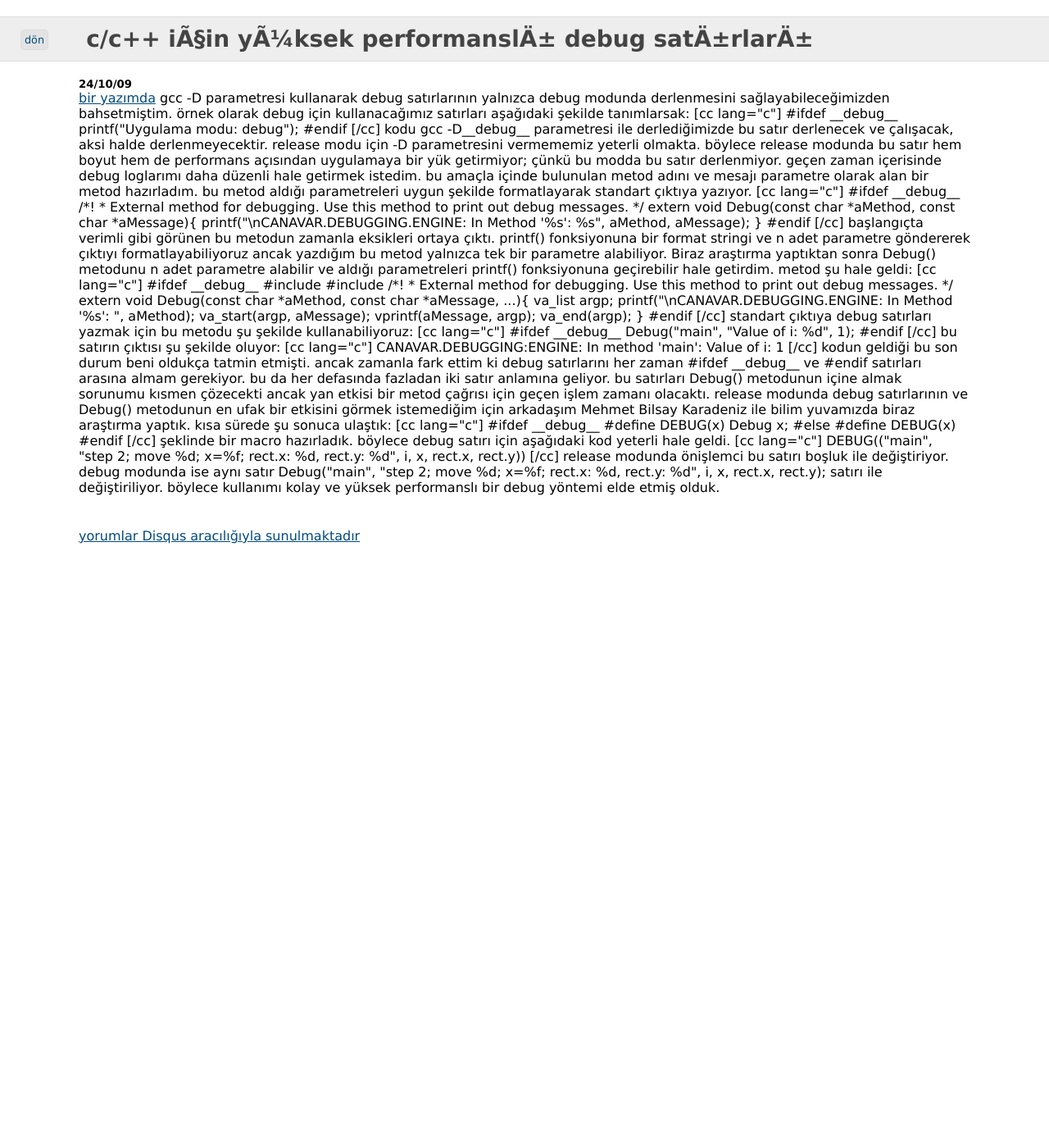
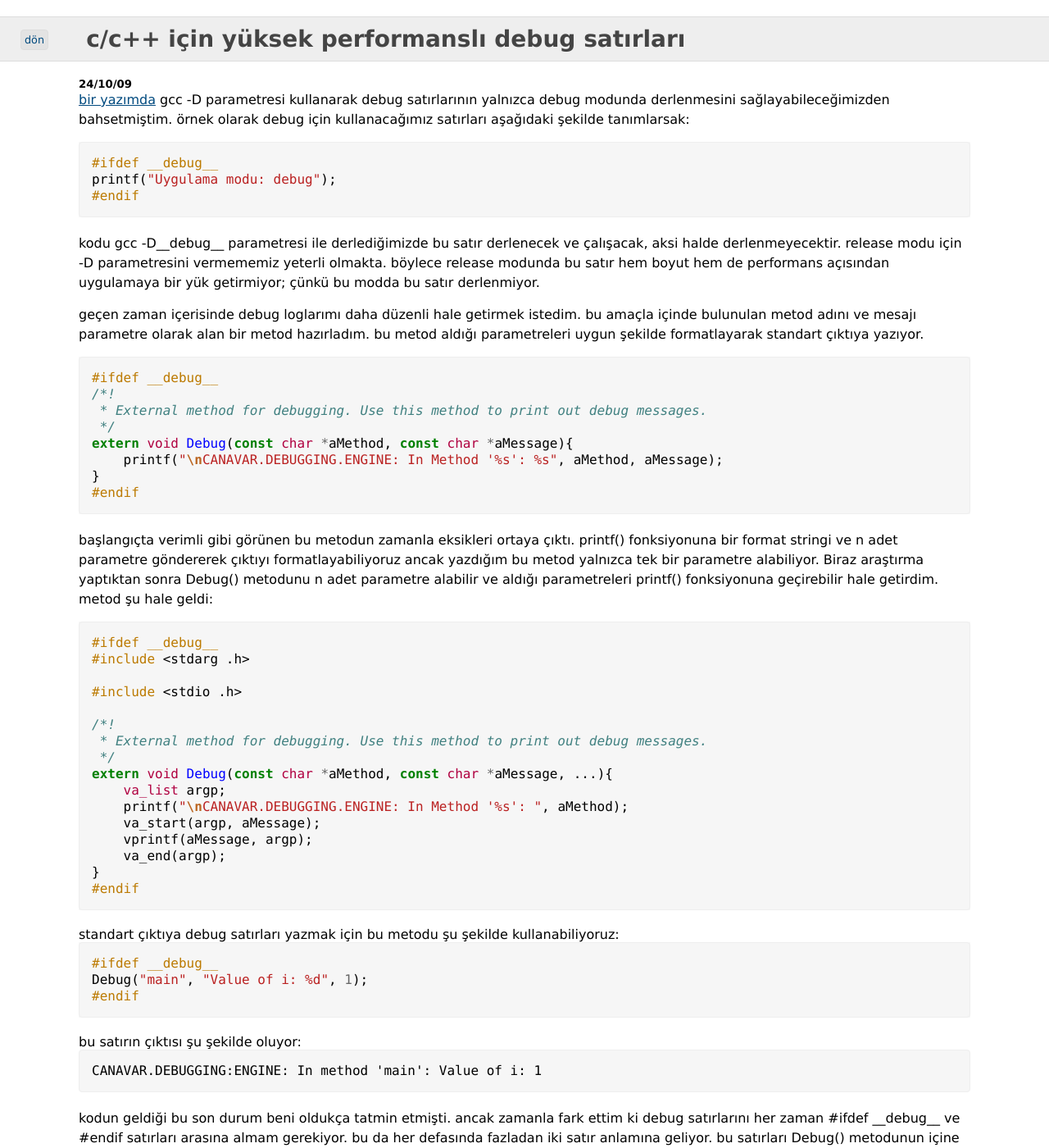
Before and after one commit to fehmicansaglam/fehmicansaglam.github.com, a Jekyll site: the page built from _posts/2009-10-24-c-cplusplus-icin-yuksek-performansli-debug-satirlari.html, in a window 1280 px wide and 1400 px high. Shown: the whole window at 82% size. Built offline with Jekyll 4.4.1, drawn with Linux system fonts in a browser that asks for light colours; comment, search, counter and statistics services are not loaded; some of the changed text lies outside the part shown.

Commit message:
Fix format

```diff
--- a/_posts/2009-10-24-cc-icin-yuksek-performansli-debug-satirlari.html
+++ b/_posts/2009-10-24-c-cplusplus-icin-yuksek-performansli-debug-satirlari.html
@@ -1,32 +1,27 @@
 ---
-meta:
-  dsq_thread_id: "400998565"
-  _edit_last: "1"
-type: post
-title: "c/c++ i\xC3\xA7in y\xC3\xBCksek performansl\xC4\xB1 debug sat\xC4\xB1rlar\xC4\xB1"
-status: publish
+title: c/c++ için yüksek performanslı debug satırları
 layout: post
-published: true
-tags:
-- !binary |
-  QmVuaW0gacOnaW4gYsO8ecO8ayBhbWEgaW5zYW5sxLFrIGnDp2luIGvDvMOn
-  w7xrIMWfZXlsZXI=
+---
 
-- canavARGE
----
+<p>
 <a href="http://fehmicans.net/blog/2008/06/11/gcc-parametreleri/">bir yazımda</a> gcc -D parametresi kullanarak debug satırlarının yalnızca debug modunda derlenmesini sağlayabileceğimizden bahsetmiştim. örnek olarak debug için kullanacağımız satırları aşağıdaki şekilde tanımlarsak:
+</p>
 
-[cc lang="c"]
+{% highlight c %}
 #ifdef __debug__
 printf("Uygulama modu: debug");
 #endif
-[/cc]
+{% endhighlight %}
 
+<p>
 kodu gcc -D__debug__ parametresi ile derlediğimizde bu satır derlenecek ve çalışacak, aksi halde derlenmeyecektir. release modu için -D parametresini vermememiz yeterli olmakta. böylece release modunda bu satır hem boyut hem de performans açısından uygulamaya bir yük getirmiyor; çünkü bu modda bu satır derlenmiyor.
-<!--more-->
+</p>
+
+<p>
 geçen zaman içerisinde debug loglarımı daha düzenli hale getirmek istedim. bu amaçla içinde bulunulan metod adını ve mesajı parametre olarak alan bir metod hazırladım. bu metod aldığı parametreleri uygun şekilde formatlayarak standart çıktıya yazıyor.
+</p>
 
-[cc lang="c"]
+{% highlight c %}
 #ifdef __debug__
 /*!
  * External method for debugging. Use this method to print out debug messages.
@@ -35,11 +30,13 @@
     printf("\nCANAVAR.DEBUGGING.ENGINE: In Method '%s': %s", aMethod, aMessage);
 }
 #endif
-[/cc]
+{% endhighlight %}
 
+<p>
 başlangıçta verimli gibi görünen bu metodun zamanla eksikleri ortaya çıktı. printf() fonksiyonuna bir format stringi ve n adet parametre göndererek çıktıyı formatlayabiliyoruz ancak yazdığım bu metod yalnızca tek bir parametre alabiliyor. Biraz araştırma yaptıktan sonra Debug() metodunu n adet parametre alabilir ve aldığı parametreleri printf() fonksiyonuna geçirebilir hale getirdim. metod şu hale geldi:
+</p>
 
-[cc lang="c"]
+{% highlight c %}
 #ifdef __debug__
 #include <stdarg .h>
 #include <stdio .h>
@@ -54,36 +51,38 @@
     va_end(argp);
 }
 #endif
-[/cc]
+{% endhighlight %}
 
 standart çıktıya debug satırları yazmak için bu metodu şu şekilde kullanabiliyoruz:
 
-[cc lang="c"]
+{% highlight c %}
 #ifdef __debug__
 Debug("main", "Value of i: %d", 1);
 #endif
-[/cc]
+{% endhighlight %}
 
 bu satırın çıktısı şu şekilde oluyor:
 
-[cc lang="c"]
+<pre>
 CANAVAR.DEBUGGING:ENGINE: In method 'main': Value of i: 1
-[/cc]
+</pre>
 
+<p>
 kodun geldiği bu son durum beni oldukça tatmin etmişti. ancak zamanla fark ettim ki debug satırlarını her zaman #ifdef __debug__ ve #endif satırları arasına almam gerekiyor. bu da her defasında fazladan iki satır anlamına geliyor. bu satırları Debug() metodunun içine almak sorunumu kısmen çözecekti ancak yan etkisi bir metod çağrısı için geçen işlem zamanı olacaktı. release modunda debug satırlarının ve Debug() metodunun en ufak bir etkisini görmek istemediğim için arkadaşım Mehmet Bilsay Karadeniz ile bilim yuvamızda biraz araştırma yaptık. kısa sürede şu sonuca ulaştık:
+</p>
 
-[cc lang="c"]
+{% highlight c %}
 #ifdef __debug__
 #define DEBUG(x) Debug x;
 #else
 #define DEBUG(x)
 #endif
-[/cc]
+{% endhighlight %}
 
 şeklinde bir macro hazırladık. böylece debug satırı için aşağıdaki kod yeterli hale geldi.
 
-[cc lang="c"]
+<pre>
 DEBUG(("main", "step 2; move %d; x=%f; rect.x: %d, rect.y: %d", i, x, rect.x, rect.y))
-[/cc]
+</pre>
 
-release modunda önişlemci bu satırı boşluk ile değiştiriyor. debug modunda ise aynı satır Debug("main", "step 2; move %d; x=%f; rect.x: %d, rect.y: %d", i, x, rect.x, rect.y); satırı ile değiştiriliyor. böylece kullanımı kolay ve yüksek performanslı bir debug yöntemi elde etmiş olduk.</stdio></stdarg>
+release modunda önişlemci bu satırı boşluk ile değiştiriyor. debug modunda ise aynı satır Debug("main", "step 2; move %d; x=%f; rect.x: %d, rect.y: %d", i, x, rect.x, rect.y); satırı ile değiştiriliyor. böylece kullanımı kolay ve yüksek performanslı bir debug yöntemi elde etmiş olduk.
```
